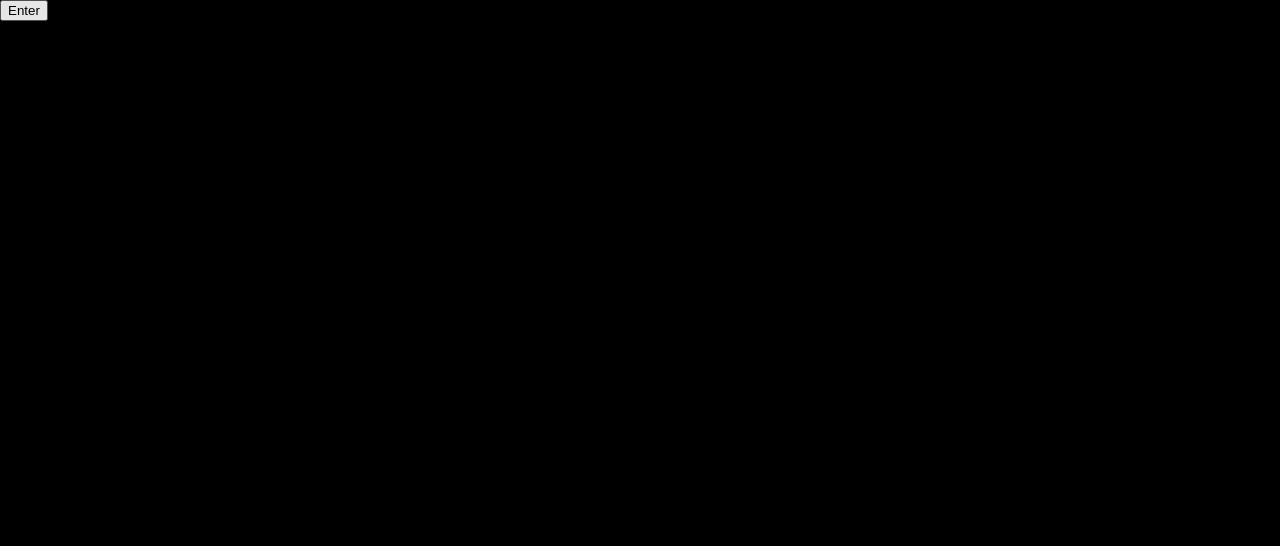
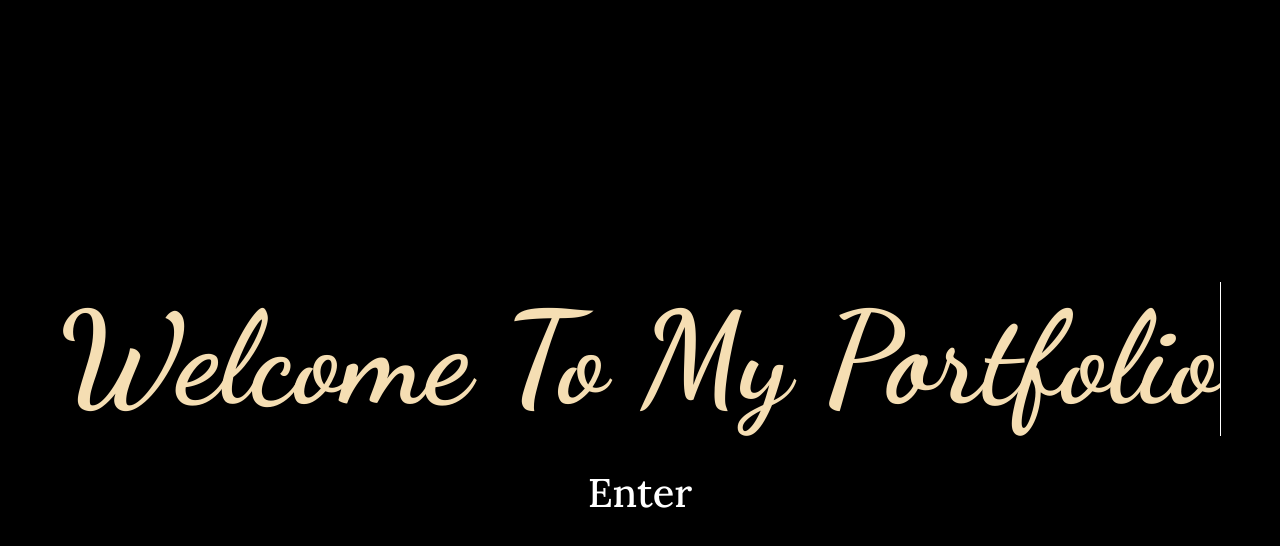
Before and after one commit to bpcahalen/Portfolio, a Vue app: page / in a window 1280 px wide. Shown: the top 546 px of the page. Built offline with nearby package versions, Linux system fonts and the light colour scheme.

Commit message:
working on adding sliding effect to opening page for transition

```diff
--- a/src/App.vue
+++ b/src/App.vue
@@ -1,23 +1,22 @@
 <template>
   <div class="welcome" v-if="enter">
-    <button @click="enterSite">Enter</button>
+    <h1 class="welcomeMessage">Welcome To My Portfolio</h1>
+    <button class="enter" @click="enterSite">Enter</button>
   </div>
-  <div class="main" v-else>
+<div class="main" v-else>
   <header>
     <div class="navigation">
       <h2 class="name">Barrett Cahalen</h2>
-      <div class="menu">
+      <nav class="menu">
         <router-link to="/">Home</router-link>
         <router-link to="/about">About</router-link>
         <router-link to="/projects">Projects</router-link>
         <router-link to="/contactme">Contact Me</router-link>
-      </div>
+      </nav>
     </div>
   </header>
-  <div>
-    <RouterView />
-  </div>
 </div>
+<div><RouterView/></div>
 </template>
 
 <script>
@@ -39,12 +38,54 @@ export default {
 <style>
 
 @import url('https://fonts.googleapis.com/css2?family=Lora:wght@500&display=swap');
+@import url('https://fonts.googleapis.com/css2?family=Dancing+Script:wght@700&family=Lora:ital,wght@1,500&display=swap');
 
 .welcome{
   background : black;
   height: 100vh;
   width: 100vw;
+  display: flex;
+  flex-direction: column;
+  justify-content: center;
+  align-items: center;
+}
 
+.enter{
+  color: white;
+  background-color: black;
+  font-size:250%;
+  font-family: "Lora", serif;
+  border: none;
+}
+
+.enter:hover{
+  text-decoration: underline;
+  cursor: pointer;
+}
+
+.welcomeMessage{
+  overflow: hidden;
+  white-space: nowrap;
+  border-right: .15px solid white;
+  cursor:default;
+  color: wheat;
+  font-size: 800%;
+  font-family: "Dancing Script", cursive;
+  text-align: center;
+  margin-bottom:30px;
+  animation:
+    typing 3.5s steps(40, end),
+    blink-caret .75s step-end infinite;
+}
+
+@keyframes typing{
+  from {width: 0}
+  to {width: 90%}
+}
+
+@keyframes blink-caret{
+  from, to {border-color: transparent}
+  50% {border-color: white;}
 }
 
 html, body{
```
